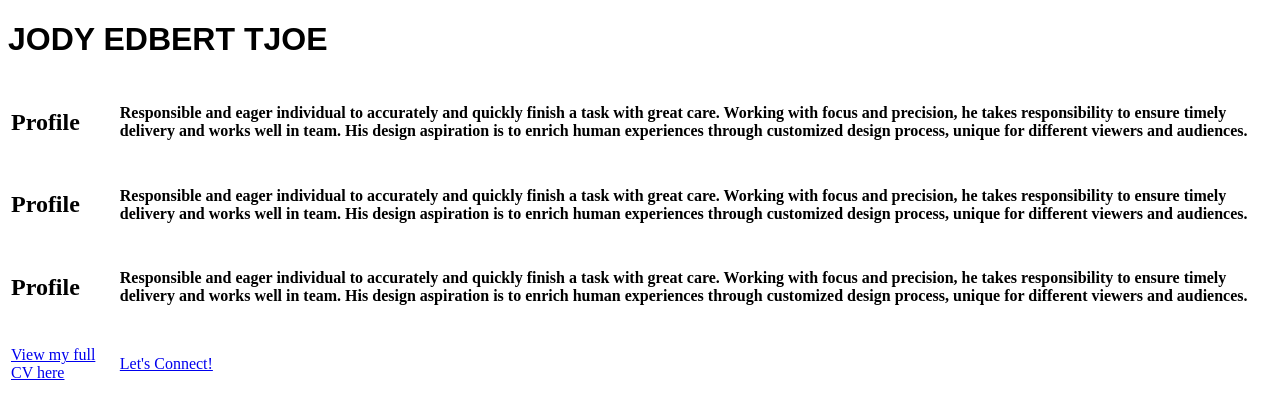
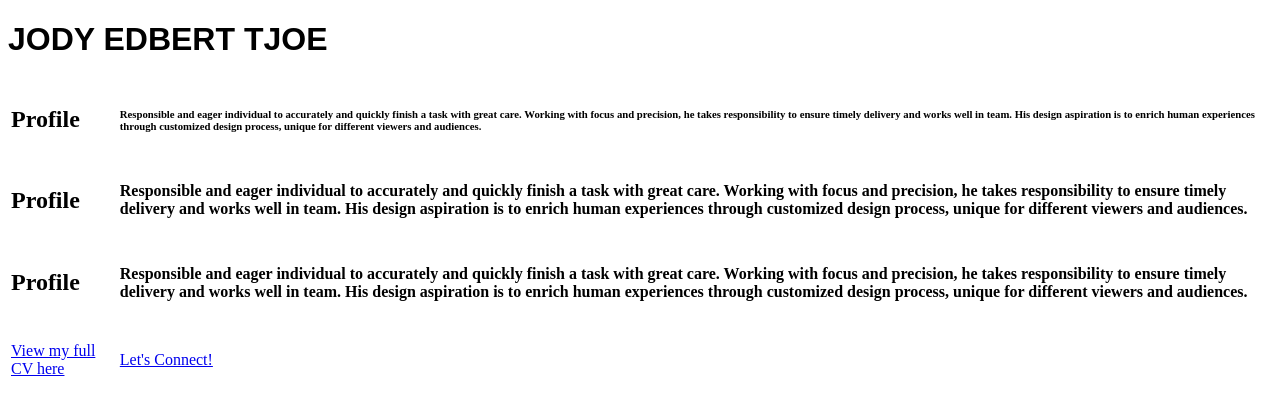
Before and after one commit to JodyEdbert/JodyEdbert.github.io, a plain HTML site: page index.html in a window 1280 px wide. Drawn offline with Linux system fonts and the light colour scheme.

Commit message:
Update index.html

```diff
--- a/index.html
+++ b/index.html
@@ -7,10 +7,10 @@
   <tr>
     <td><h2>Profile</h2></td>
 
-    <td><h4>Responsible and eager individual to accurately and quickly finish a task with great
+    <td><h6>Responsible and eager individual to accurately and quickly finish a task with great
 care. Working with focus and precision, he takes responsibility to ensure timely
 delivery and works well in team. His design aspiration is to enrich human experiences
-through customized design process, unique for different viewers and audiences.</h4></td>
+through customized design process, unique for different viewers and audiences.</h6></td>
   </tr>
 
   <tr>
```
